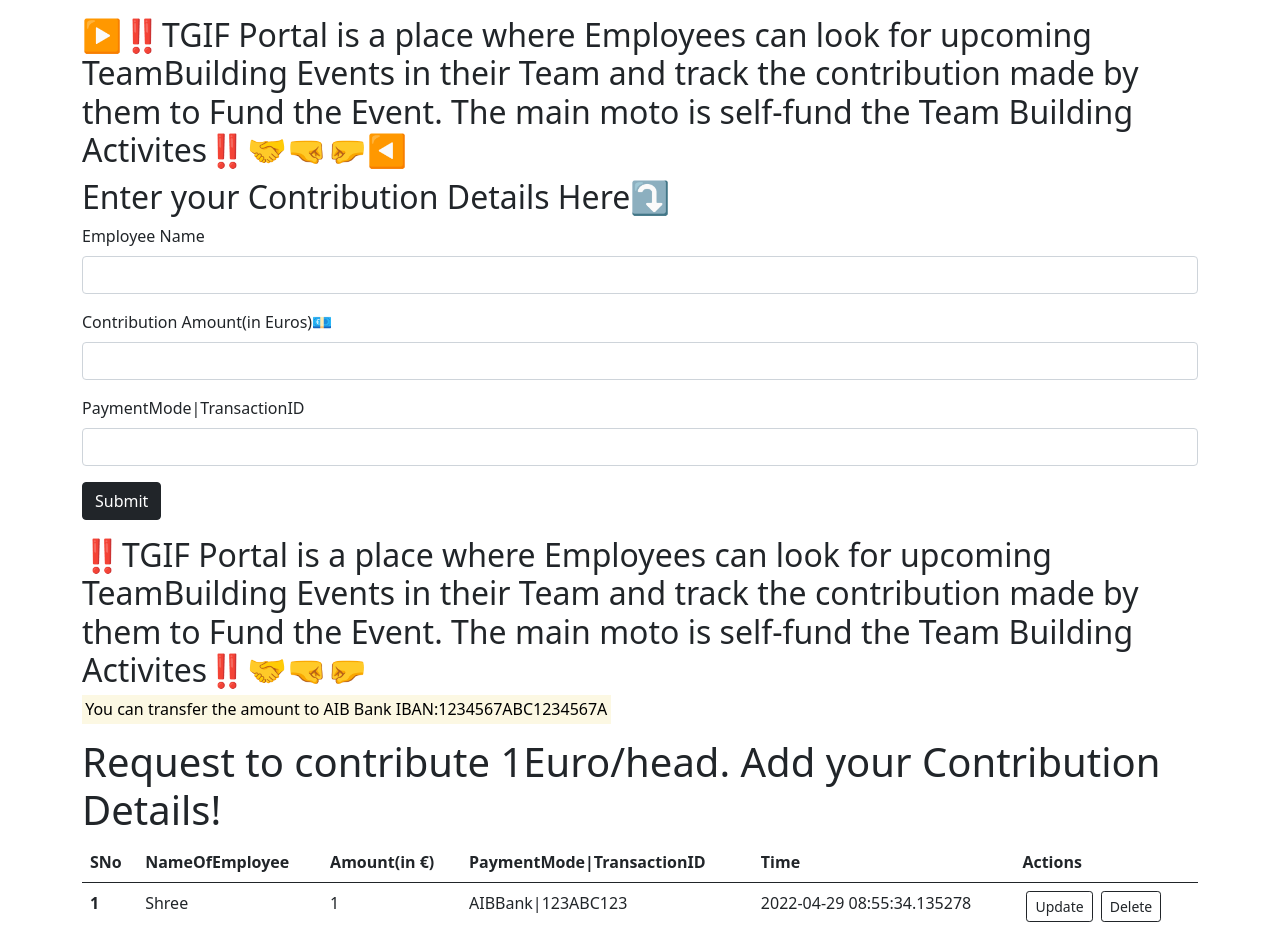
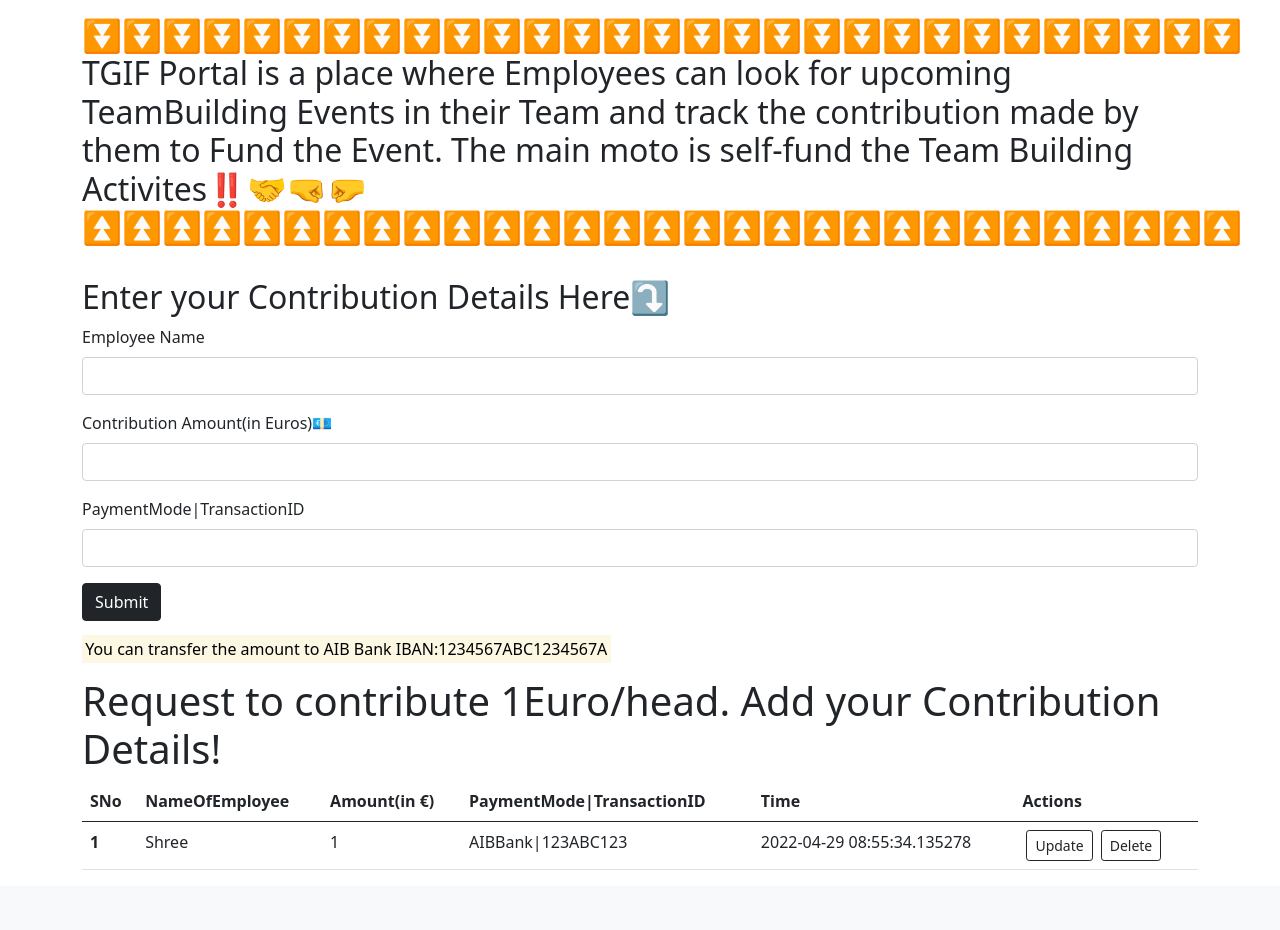
Before and after one commit to MachDn/DrawingGPT, a Flask app: page / in a window 1280 px wide. Shown: the part 56-986 px from the top of the page. After the commit the page ends 926 px from the top, so only its background shows below. Run offline with Flask 2, Linux system fonts and the light colour scheme; data comes from the database, SQL or seed files in the repository.

Commit message:
made UI changes, removed credentials

```diff
--- a/templates/index.html
+++ b/templates/index.html
@@ -5,9 +5,13 @@
 
     <div class="container my-3">
       <span style="background-color: #ff0000">
-        <h2>▶️‼️TGIF Portal is a place where Employees can look for upcoming TeamBuilding Events in their Team and track the contribution made by them to Fund the Event.
-          The main moto is self-fund the Team Building Activites‼️🤝🤜🤛◀️</h2>
+        <h2>⏬⏬⏬⏬⏬⏬⏬⏬⏬⏬⏬⏬⏬⏬⏬⏬⏬⏬⏬⏬⏬⏬⏬⏬⏬⏬⏬⏬⏬
+          TGIF Portal is a place where Employees can look for upcoming TeamBuilding Events in their Team and track the contribution made by them to Fund the Event.
+          The main moto is self-fund the Team Building Activites‼️🤝🤜🤛
+          ⏫⏫⏫⏫⏫⏫⏫⏫⏫⏫⏫⏫⏫⏫⏫⏫⏫⏫⏫⏫⏫⏫⏫⏫⏫⏫⏫⏫⏫
+        </h2>
         </span>
+        <br>
         <h2>Enter your Contribution Details Here⤵️</h2>
         <form action="/" method="POST">
             <div class="mb-3">
@@ -27,10 +31,6 @@
           </form>
     </div>
     <div class="container my-3">
-      <span style="background-color: #ff0000">
-        <h2>‼️TGIF Portal is a place where Employees can look for upcoming TeamBuilding Events in their Team and track the contribution made by them to Fund the Event.
-          The main moto is self-fund the Team Building Activites‼️🤝🤜🤛</h2>
-        </span>
         <p>
           <mark>You can transfer the amount to AIB Bank IBAN:1234567ABC1234567A</mark>
          <h3> </h3>
```
Also changed, not shown: app.py (+0 -6 lines), config/config.py (+3 -3 lines).
